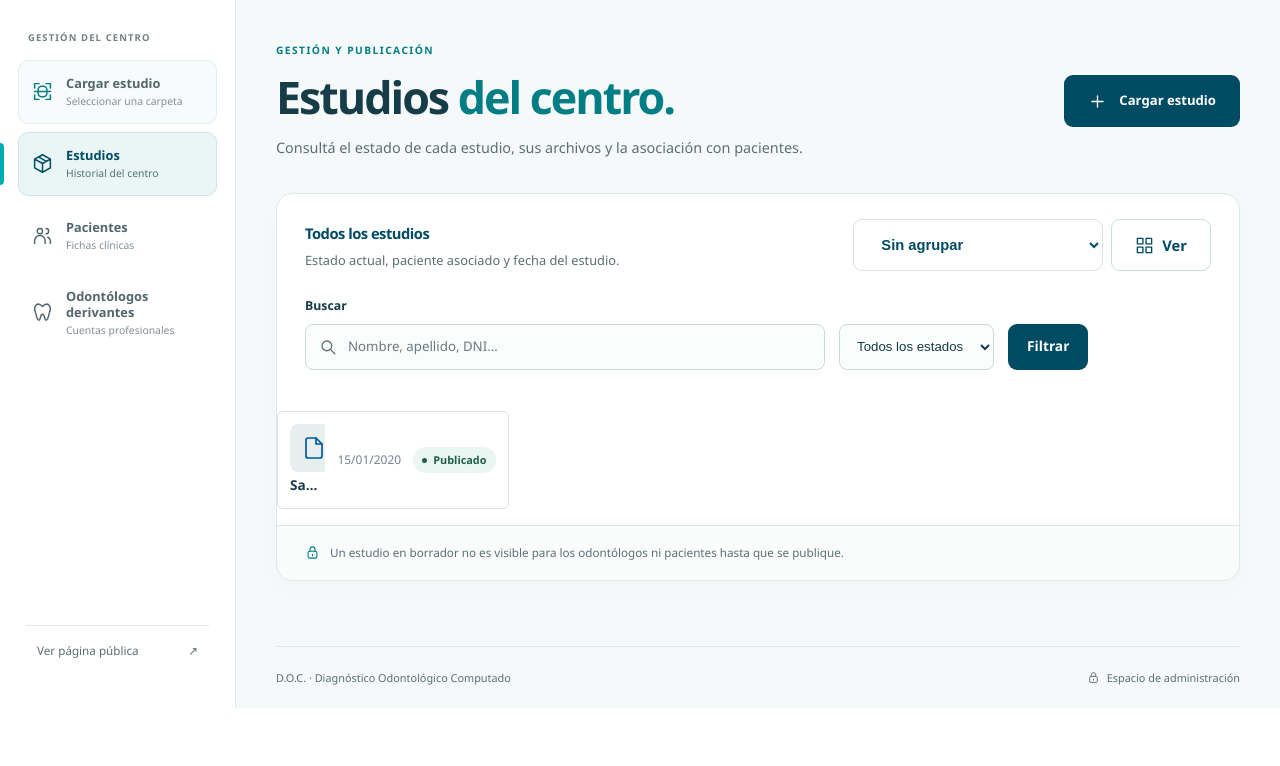
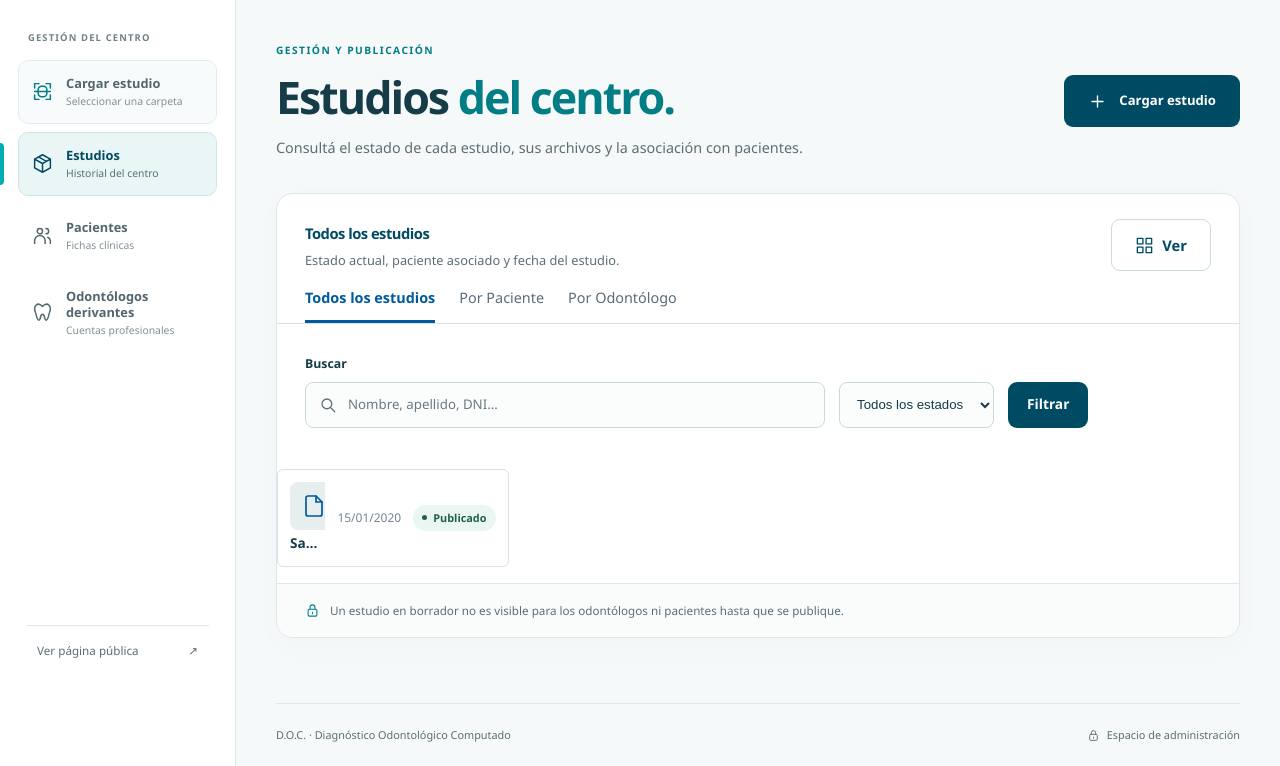
Before and after one commit to federixco/odonto, a Django app: page /estudios/ in a window 1280 px wide. Shown: the part 112-878 px from the top of the page. Before the commit the page ends 820 px from the top, so only its background shows below. Run offline with Django 5.2, Linux system fonts and the light colour scheme; the visitor is signed in with stand-in values (Sample User, id 1); tables that the repository leaves empty hold one stand-in row (values such as "Sample post").

Commit message:
feat: reemplazar dropdown de agrupacion por pestañas (tabs) superiores

```diff
--- a/apps/estudios/templates/estudios/estudio_lista.html
+++ b/apps/estudios/templates/estudios/estudio_lista.html
@@ -35,16 +35,6 @@
         </div>
 
         <div style="display: flex; gap: 0.5rem;">
-            <!-- Selector de Agrupación -->
-            <form method="get" id="agrupar-form" style="display: flex;">
-                <input type="hidden" name="q" value="{{ busqueda }}">
-                <input type="hidden" name="estado" value="{{ estado_filtro }}">
-                <select name="agrupar" class="button button-secondary" style="height: 100%; border-color: #dcdfe4; background: white; padding-right: 2rem;" onchange="document.getElementById('agrupar-form').submit()">
-                    <option value="" {% if not agrupar %}selected{% endif %}>Sin agrupar</option>
-                    <option value="paciente" {% if agrupar == 'paciente' %}selected{% endif %}>Agrupar por Paciente</option>
-                    <option value="odontologo" {% if agrupar == 'odontologo' %}selected{% endif %}>Agrupar por Odontólogo</option>
-                </select>
-            </form>
 
             <!-- Selector de Vista (Solo JS) -->
             <div class="view-mode-selector" style="position: relative; display: inline-block;">
@@ -59,6 +49,19 @@
                 </div>
             </div>
         </div>
+    </div>
+
+    <!-- Pestañas de Agrupación -->
+    <div style="display: flex; gap: 1.5rem; padding: 15px 28px 0; border-bottom: 1px solid #dcdfe4; margin-bottom: 5px;">
+        <a href="?agrupar={% if busqueda %}&q={{ busqueda }}{% endif %}{% if estado_filtro %}&estado={{ estado_filtro }}{% endif %}" style="text-decoration: none; padding-bottom: 10px; color: {% if not agrupar %}#005a9e{% else %}#5a6b7c{% endif %}; font-weight: {% if not agrupar %}600{% else %}400{% endif %}; border-bottom: 3px solid {% if not agrupar %}#005a9e{% else %}transparent{% endif %}; font-size: 0.9rem;">
+            Todos los estudios
+        </a>
+        <a href="?agrupar=paciente{% if busqueda %}&q={{ busqueda }}{% endif %}{% if estado_filtro %}&estado={{ estado_filtro }}{% endif %}" style="text-decoration: none; padding-bottom: 10px; color: {% if agrupar == 'paciente' %}#005a9e{% else %}#5a6b7c{% endif %}; font-weight: {% if agrupar == 'paciente' %}600{% else %}400{% endif %}; border-bottom: 3px solid {% if agrupar == 'paciente' %}#005a9e{% else %}transparent{% endif %}; font-size: 0.9rem;">
+            Por Paciente
+        </a>
+        <a href="?agrupar=odontologo{% if busqueda %}&q={{ busqueda }}{% endif %}{% if estado_filtro %}&estado={{ estado_filtro }}{% endif %}" style="text-decoration: none; padding-bottom: 10px; color: {% if agrupar == 'odontologo' %}#005a9e{% else %}#5a6b7c{% endif %}; font-weight: {% if agrupar == 'odontologo' %}600{% else %}400{% endif %}; border-bottom: 3px solid {% if agrupar == 'odontologo' %}#005a9e{% else %}transparent{% endif %}; font-size: 0.9rem;">
+            Por Odontólogo
+        </a>
     </div>
 
     <!-- Buscador -->
```
